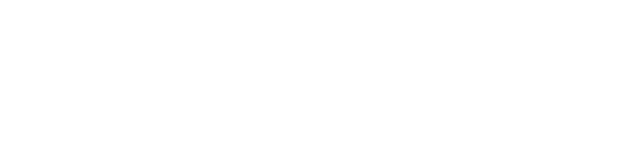
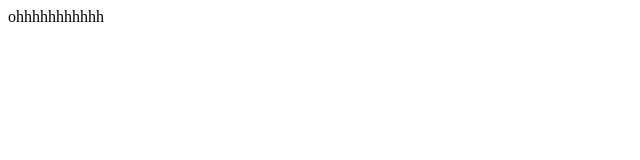
Before and after one commit to lzdzjl/git-demo, a plain HTML site: page index.html in a window 1280 px wide. Shown: the whole page, without its empty margins (0-640 px from the left). Drawn offline with Linux system fonts and the light colour scheme.

Commit message:
第二次提交

```diff
--- a/index.html
+++ b/index.html
@@ -5,6 +5,6 @@
     <title>我是index文件</title>
 </head>
 <body>
-
+ohhhhhhhhhhh
 </body>
 </html>
```
